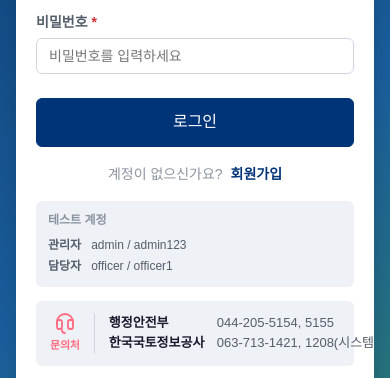
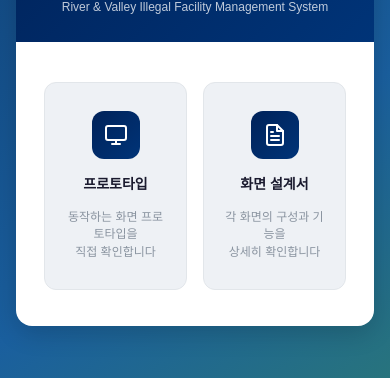
Before and after one commit to mini531/clean, a plain HTML site: page index.html in a window 390 px wide. Shown: the part 326-704 px from the top of the page. Drawn offline with Linux system fonts and the light colour scheme.

Commit message:
feat: 로그인 페이지 login.html 분리, 랜딩 index.html 신규, 카드형 테이블 반응형 수정
- index.html → login.html로 로그인 페이지 파일명 변경
- 새 index.html 랜딩 페이지 생성 (프로토타입/화면설계서 카드 링크)
- auth.js, register.html, storyboard.html 내 참조 경로 일괄 변경
- 로그아웃 시 sessionStorage.clear() + location.replace() 적용
- 480px 이하 카드형 테이블 min-width 오버플로우 수정

Co-Authored-By: Claude Opus 4.6 (1M context) <noreply@anthropic.com>

```diff
--- a/index.html
+++ b/index.html
@@ -4,16 +4,80 @@
 <head>
   <meta charset="UTF-8">
   <meta name="viewport" content="width=device-width, initial-scale=1.0">
-  <title>로그인 — 하천·계곡 및 주변 지역 불법 시설 정비 지원시스템</title>
+  <title>하천·계곡 및 주변 지역 불법 시설 정비 지원시스템</title>
   <link rel="stylesheet" href="css/common.css">
   <link rel="stylesheet" href="css/layout.css">
   <link rel="stylesheet" href="css/auth.css">
-  <link rel="stylesheet" href="css/responsive.css">
+  <style>
+    .landing-box {
+      max-width: 480px;
+      text-align: center;
+    }
+
+    .landing-body {
+      padding: 32px 28px 36px;
+    }
+
+    .landing-cards {
+      display: flex;
+      gap: 16px;
+      margin-top: 8px;
+    }
+
+    .landing-card {
+      flex: 1;
+      display: flex;
+      flex-direction: column;
+      align-items: center;
+      gap: 14px;
+      padding: 28px 20px;
+      border-radius: var(--radius-md);
+      background: var(--bg-panel, #f7f8fa);
+      border: 1px solid var(--border-light, #e2e6ea);
+      text-decoration: none;
+      color: var(--text-primary);
+      transition: box-shadow .2s, transform .15s;
+    }
+
+    .landing-card:hover {
+      box-shadow: 0 4px 16px rgba(0, 0, 0, .1);
+      transform: translateY(-2px);
+    }
+
+    .landing-card-icon {
+      width: 48px;
+      height: 48px;
+      border-radius: 12px;
+      display: flex;
+      align-items: center;
+      justify-content: center;
+      background: linear-gradient(135deg, var(--primary-dark, #0d3a6e), var(--primary, #1a5f9e));
+    }
+
+    .landing-card-icon svg {
+      width: 24px;
+      height: 24px;
+      stroke: #fff;
+      fill: none;
+    }
+
+    .landing-card-title {
+      font-size: var(--font-size-sm, 14px);
+      font-weight: 700;
+      color: var(--text-primary);
+    }
+
+    .landing-card-desc {
+      font-size: var(--font-size-xs, 12px);
+      color: var(--text-muted, #888);
+      line-height: 1.45;
+    }
+  </style>
 </head>
 
 <body>
   <div class="auth-wrapper">
-    <main class="auth-box" role="main">
+    <main class="auth-box landing-box" role="main">
       <!-- 헤더 -->
       <header class="auth-header">
         <div class="logo-icon">
@@ -24,71 +88,40 @@
         <p class="service-sub">River &amp; Valley Illegal Facility Management System</p>
       </header>
 
-      <!-- 로그인 폼 -->
-      <section class="auth-body">
-        <form id="login-form" novalidate>
-          <div class="form-group mb-2">
-            <label for="login-id" class="required">아이디</label>
-            <input type="text" id="login-id" class="form-control" placeholder="아이디를 입력하세요" autocomplete="username"
-              required>
-          </div>
-          <div class="form-group mb-3">
-            <label for="login-pw" class="required">비밀번호</label>
-            <input type="password" id="login-pw" class="form-control" placeholder="비밀번호를 입력하세요"
-              autocomplete="current-password" required>
-            <p id="login-error" class="form-error" role="alert"></p>
-          </div>
-          <button type="submit" class="btn btn-primary btn-block btn-lg">
-            <span id="btn-login-text">로그인</span>
-          </button>
-        </form>
+      <!-- 카드 -->
+      <section class="landing-body">
+        <div class="landing-cards">
+          <!-- 프로토타입 카드 -->
+          <a href="login.html" target="_blank" class="landing-card">
+            <div class="landing-card-icon">
+              <svg viewBox="0 0 24 24" stroke-width="2" stroke-linecap="round" stroke-linejoin="round">
+                <rect x="2" y="3" width="20" height="14" rx="2" ry="2"/>
+                <line x1="8" y1="21" x2="16" y2="21"/>
+                <line x1="12" y1="17" x2="12" y2="21"/>
+              </svg>
+            </div>
+            <span class="landing-card-title">프로토타입</span>
+            <span class="landing-card-desc">동작하는 화면 프로토타입을<br>직접 확인합니다</span>
+          </a>
 
-        <!-- 회원가입/추가 링크 -->
-        <div class="auth-extra-links">
-          계정이 없으신가요? <a href="register.html">회원가입</a>
-        </div>
-
-        <!-- 테스트 계정 안내 -->
-        <aside class="mt-2" style="background:var(--bg-panel);border-radius:var(--radius-sm);padding:10px 12px;">
-          <p style="font-size:var(--font-size-xs);color:var(--text-muted);font-weight:600;margin-bottom:6px;">테스트 계정</p>
-          <dl
-            style="font-size:var(--font-size-xs);color:var(--text-secondary);display:grid;grid-template-columns:auto 1fr;gap:2px 10px;">
-            <dt style="font-weight:600;">관리자</dt>
-            <dd>admin / admin123</dd>
-            <dt style="font-weight:600;">담당자</dt>
-            <dd>officer / officer1</dd>
-          </dl>
-        </aside>
-
-        <!-- 문의처 정보 -->
-        <div class="auth-contact">
-          <div class="contact-icon">
-            <svg viewBox="0 0 24 24" fill="none" stroke="currentColor" stroke-width="1.8" stroke-linecap="round" stroke-linejoin="round">
-              <path d="M4 14c0 1.1.9 2 2 2h1a2 2 0 002-2V9a2 2 0 00-2-2H6a2 2 0 00-2 2v5z"/><path d="M15 14c0 1.1.9 2 2 2h1a2 2 0 002-2V9a2 2 0 00-2-2h-1a2 2 0 00-2 2v5z"/><path d="M4 11V9a8 8 0 0116 0v2"/><path d="M12 20a3 3 0 01-3-3"/>
-            </svg>
-            <span class="icon-lbl">문의처</span>
-          </div>
-          <div class="contact-info">
-            <div><span class="org">행정안전부</span><span>044-205-5154, 5155</span></div>
-            <div><span class="org">한국국토정보공사</span><span>063-713-1421, 1208(시스템)</span></div>
-          </div>
-        </div>
-
-        <!-- 협력사 로고 -->
-        <div class="auth-lx-logo">
-          <img src="assets/img/lx_logo.svg" alt="LX 한국국토정보공사" onerror="this.style.display='none'">
+          <!-- 화면 설계서 카드 -->
+          <a href="storyboard.html" target="_blank" class="landing-card">
+            <div class="landing-card-icon">
+              <svg viewBox="0 0 24 24" stroke-width="2" stroke-linecap="round" stroke-linejoin="round">
+                <path d="M14 2H6a2 2 0 0 0-2 2v16a2 2 0 0 0 2 2h12a2 2 0 0 0 2-2V8z"/>
+                <polyline points="14 2 14 8 20 8"/>
+                <line x1="16" y1="13" x2="8" y2="13"/>
+                <line x1="16" y1="17" x2="8" y2="17"/>
+                <polyline points="10 9 9 9 8 9"/>
+              </svg>
+            </div>
+            <span class="landing-card-title">화면 설계서</span>
+            <span class="landing-card-desc">각 화면의 구성과 기능을<br>상세히 확인합니다</span>
+          </a>
         </div>
       </section>
-
     </main>
   </div>
-
-  <script src="js/common.js"></script>
-  <script src="js/auth.js"></script>
-  <script src="js/ui.js"></script>
-  <script>
-    document.addEventListener('DOMContentLoaded', initLoginForm);
-  </script>
 </body>
 
 </html>
--- a/js/auth.js
+++ b/js/auth.js
@@ -17,8 +17,8 @@ const Auth = {
 
   /** 로그아웃 */
   logout() {
-    Storage.remove(this.SESSION_KEY);
-    location.href = 'index.html';
+    sessionStorage.clear();
+    location.replace('login.html');
   },
 
   /** 현재 로그인 사용자 반환. 없으면 null */
@@ -30,7 +30,7 @@ const Auth = {
   requireLogin() {
     const user = this.getCurrentUser();
     if (!user) {
-      location.href = 'index.html';
+      location.href = 'login.html';
       return null;
     }
     return user;
@@ -231,6 +231,6 @@ function initRegisterForm() {
   });
 
   btnModalFinish.addEventListener('click', () => {
-    location.href = 'index.html';
+    location.href = 'login.html';
   });
 }
```
Also changed, not shown: css/admin.css (+5 -5 lines), login.html (added, +94 -0 lines), register.html (+3 -3 lines), storyboard.html (+4 -4 lines), .claude/settings.local.json, assets/img/screens/login.png (added).
